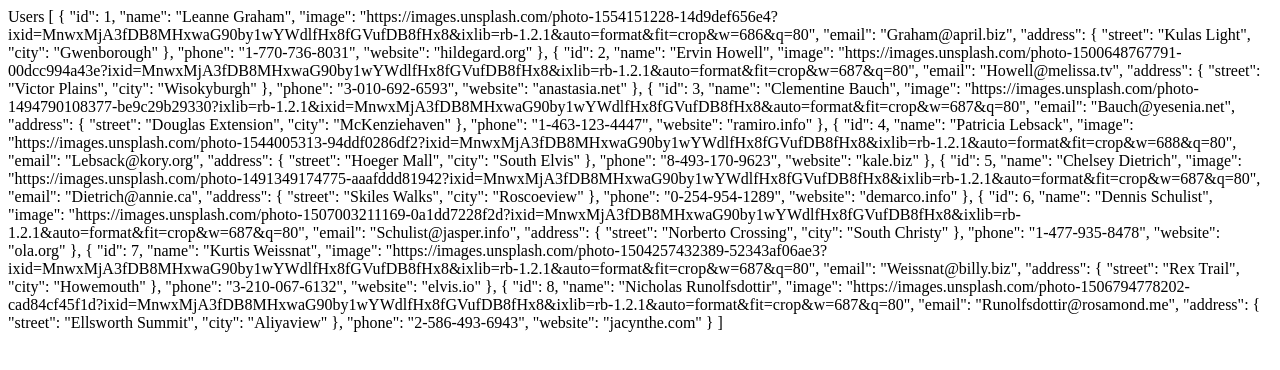
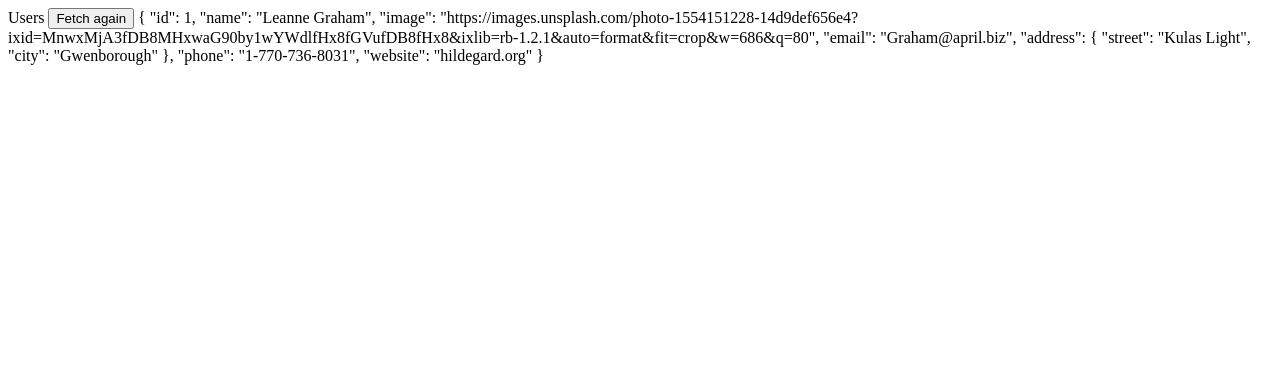
Before and after one commit to FarhanShares/nuxtmin, a Nuxt app: page /users in a window 1280 px wide. Shown: the top 370 px of the page. Built offline with nearby package versions, Linux system fonts and the light colour scheme.

Commit message:
style: init state

```diff
--- a/pages/login/index.vue
+++ b/pages/login/index.vue
@@ -2,7 +2,8 @@
   <div>
     Login
 
-    <button class="button button--primary">
+    {{ $store.state.counter }}
+    <button class="button button--primary" @click="$store.commit('increment')">
       Login
     </button>
   </div>
--- a/pages/users/index.vue
+++ b/pages/users/index.vue
@@ -1,8 +1,8 @@
 <template>
   <div>
     Users
-
-    {{ users }}
+    <button @click="$fetch()">Fetch again</button>
+    {{ users[0] }}
   </div>
 </template>
 
--- /dev/null
+++ b/store/index.ts
@@ -0,0 +1,9 @@
+export const state = () => ({
+  counter: 0
+})
+
+export const mutations = {
+  increment(state: any) {
+    state.counter++
+  }
+}
```
